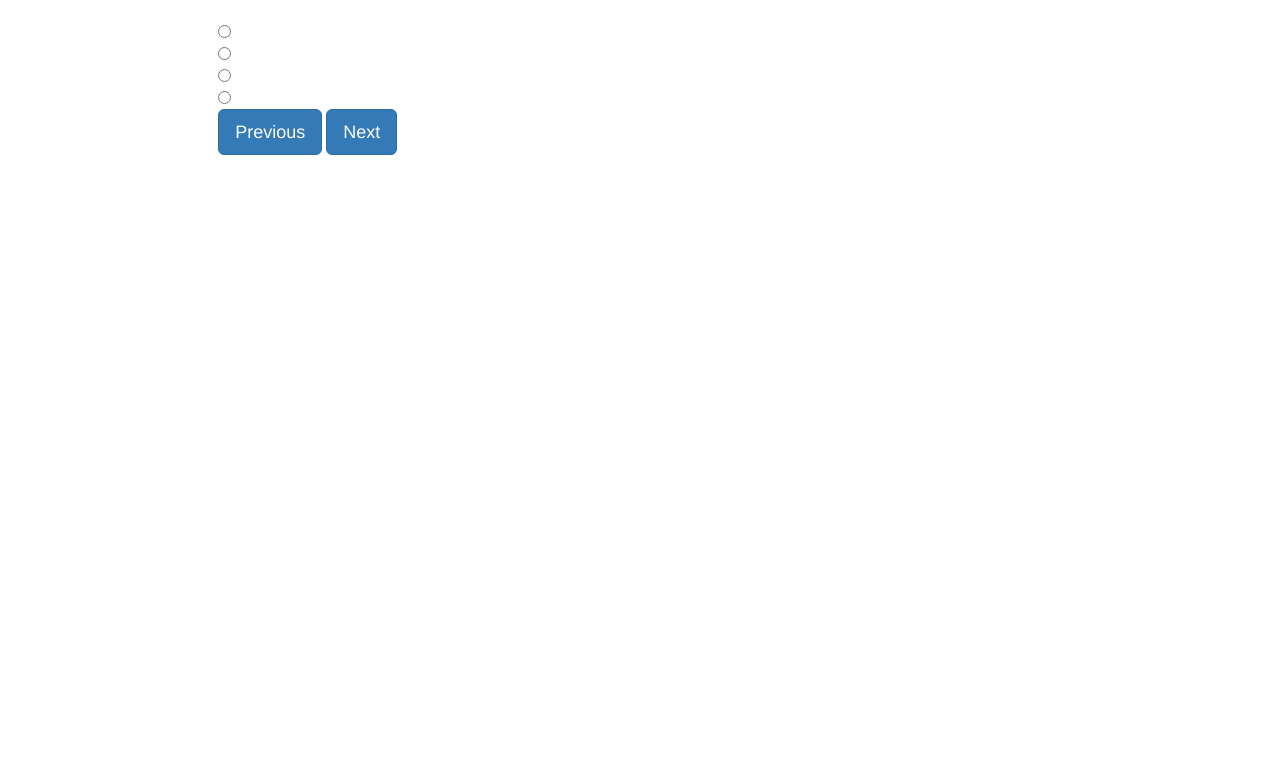
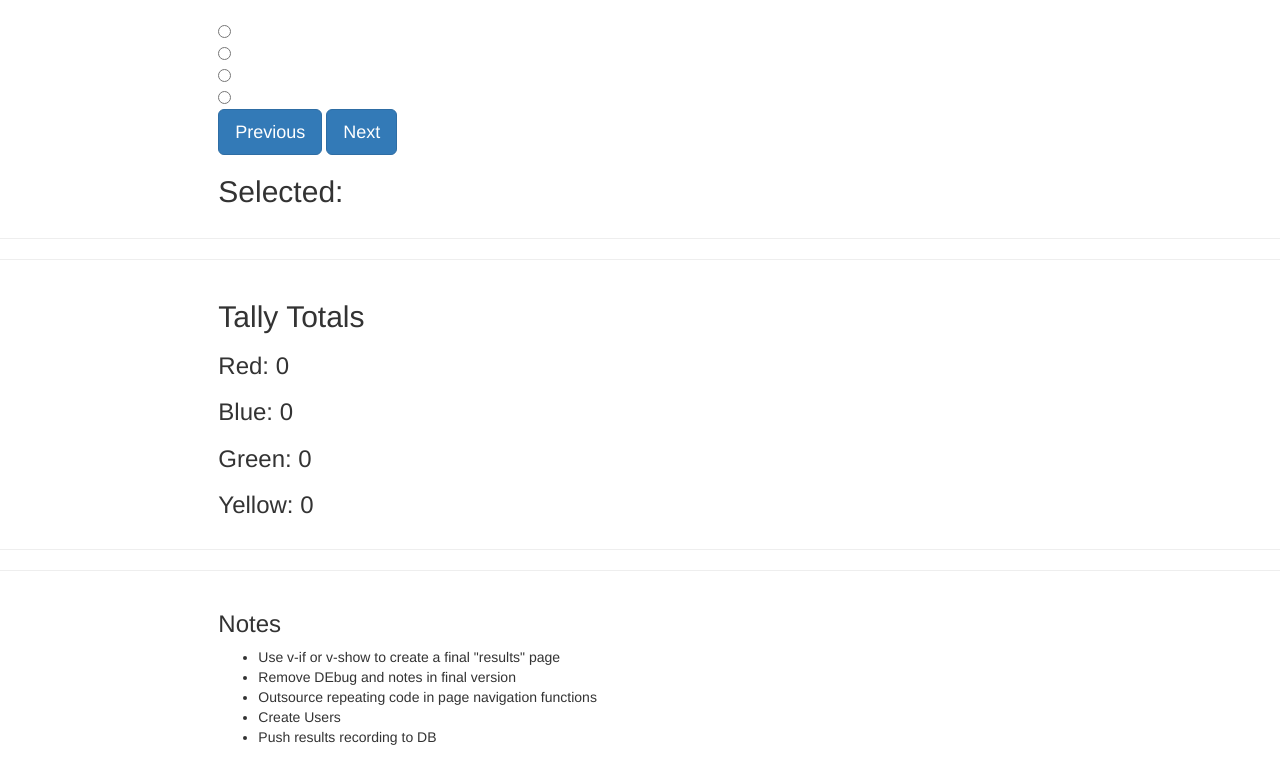
Before and after one commit to gnwankpa/nyp-colors, a website: page index.html in a window 1280 px wide. Drawn offline with nearby package versions, Linux system fonts and the light colour scheme; no server answers.

Commit message:
Added front page notes and debuging pane

```diff
--- a/index.html
+++ b/index.html
@@ -21,13 +21,13 @@
     <div class="row" label="Answer Row">
       <div class="col-md-2"></div>
       <div class="col-md-8">
-        <input type="radio" name="Radios">{{main.redAnswer}}</input>
+        <input type="radio" v-model="picked" v-on:click="showPicked()" name="Radios" value="Red">{{main.redAnswer}}</input>
         <br>
-        <input type="radio" name="Radios">{{main.blueAnswer}}</input>
+        <input type="radio" v-model="picked" name="Radios" value="Blue">{{main.blueAnswer}}</input>
         <br>
-        <input type="radio" name="Radios">{{main.greenAnswer}}</input>
+        <input type="radio" v-model="picked" name="Radios" value="Green">{{main.greenAnswer}}</input>
         <br>
-        <input type="radio" name="Radios">{{main.yellowAnswer}}</input>
+        <input type="radio" v-model="picked" name="Radios" value="Yellow">{{main.yellowAnswer}}</input>
       </div>
     </div>
     <div class="row" label="Page Row">
@@ -35,9 +35,39 @@
       <div class="col-md-8">
         <button type="button" v-on:click="prevQuestion()" class="btn btn-primary btn-lg"> Previous </button>
         <button type="button" v-on:click="nextQuestion()" class="btn btn-primary btn-lg"> Next </button>
+        <h2>Selected: {{ picked }}</h2>
       </div>
     </div>
-    </div>
+    <hr>
+    <hr>
+    <div class="row" label="Debug Row">
+    <div class="col-md-2"></div>
+      <div class="col-md-8">
+        <h2> Tally Totals</h2>
+        <h3>Red: {{tally.red}}</h3>
+        <h3>Blue: {{tally.blue}}</h3>
+        <h3>Green: {{tally.green}}</h3>
+        <h3>Yellow: {{tally.yellow}}</h3>
+      </div>
+  </div>
+    <hr>
+    <hr>
+    <div class="row" label="Notes Row">
+    <div class="col-md-2"></div>
+      <div class="col-md-8">
+        <h3 stlye="bold"> Notes</h3>
+          <ul>
+            <li> Use v-if or v-show to create a final "results" page</li>
+            <li> Remove DEbug and notes in final version</li>
+            <li> Outsource repeating code in page navigation functions</li>
+            <li> Create Users</li>
+            <li> Push results recording to DB </li>
+
+          </ul>
+
+      </div>
+  </div>
+
     <script src="https://unpkg.com/vue"></script>
     <script src="https://unpkg.com/axios/dist/axios.min.js"></script>
     <script src="app.js"></script>
```
